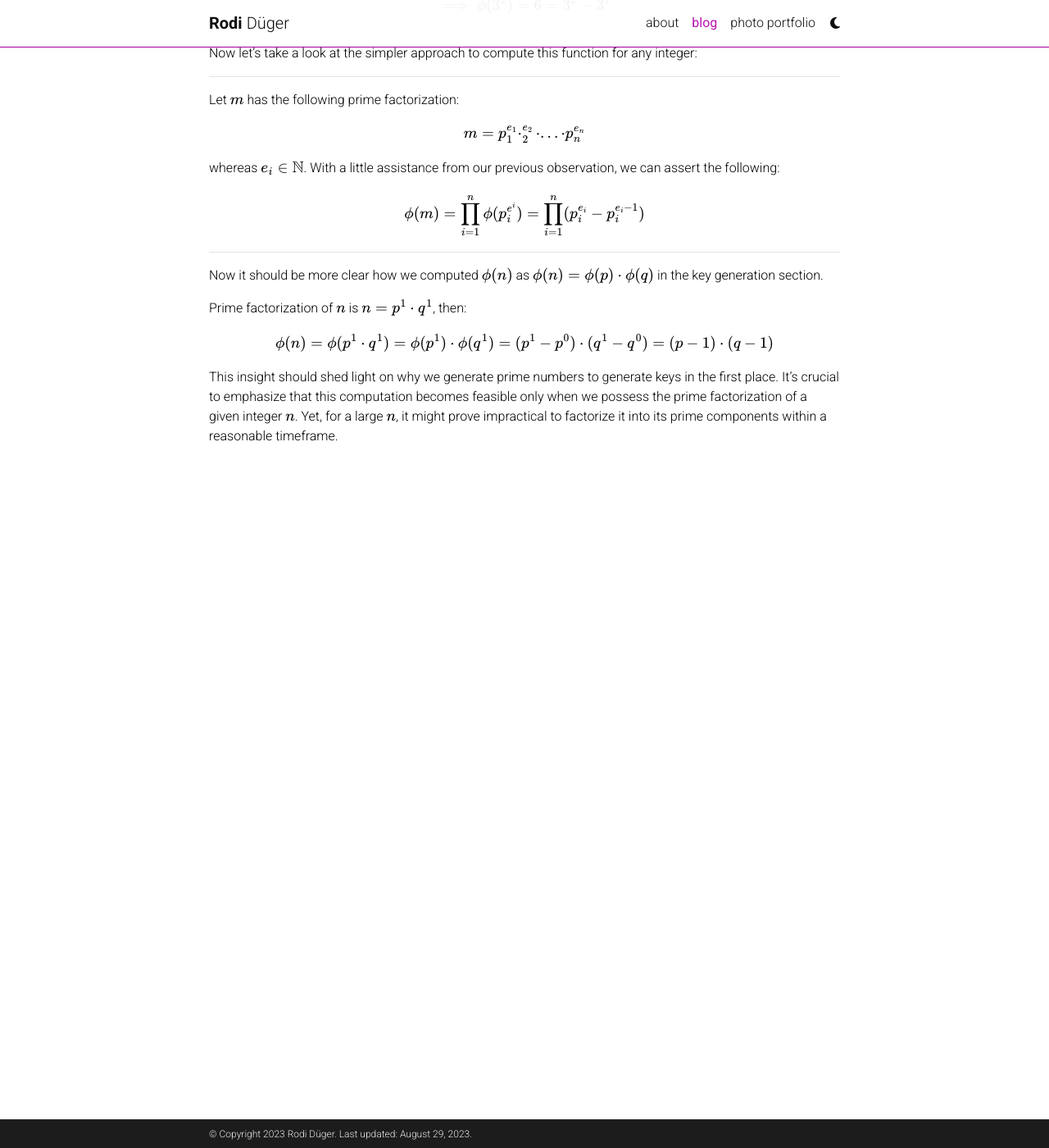
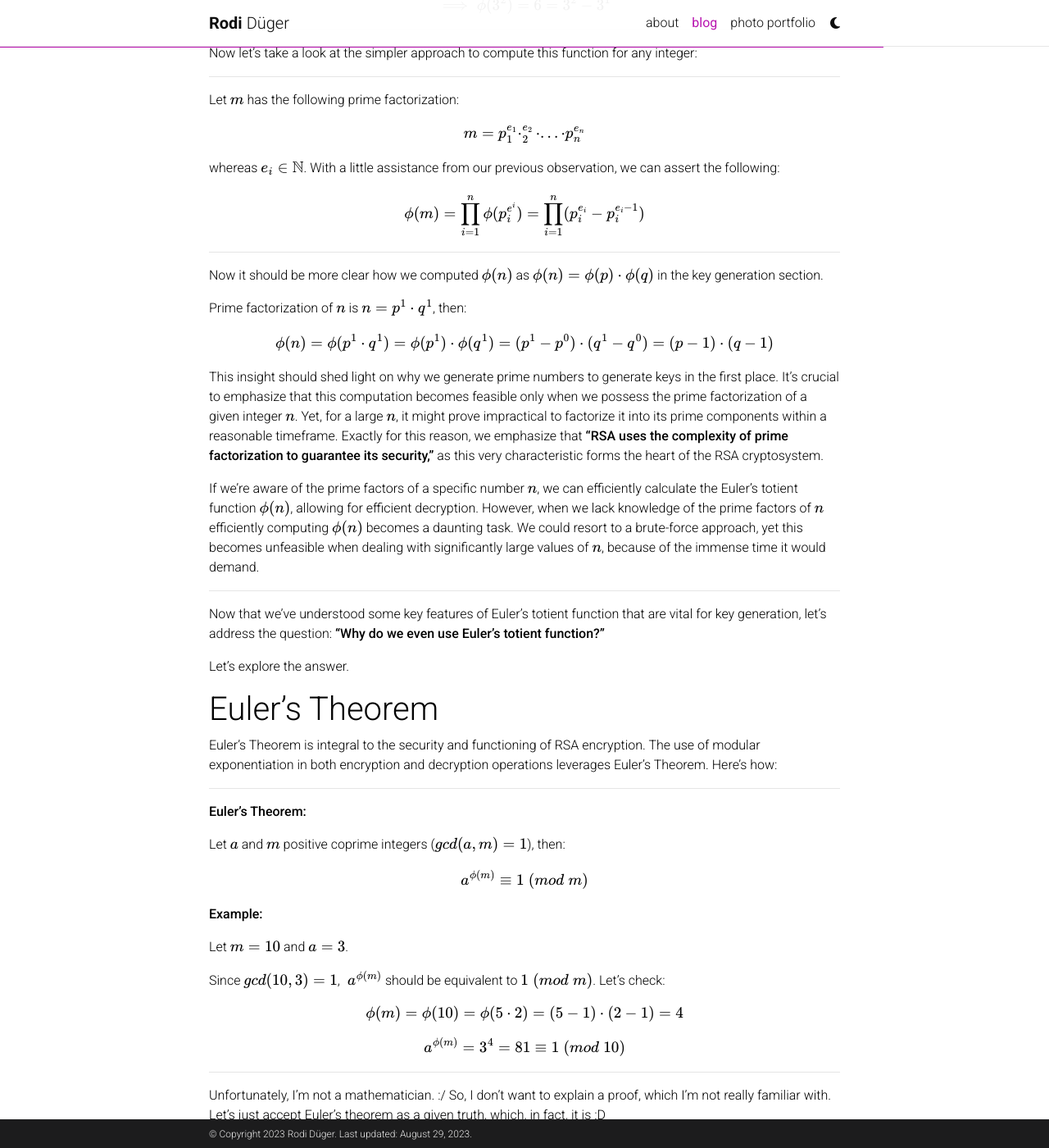
Before and after one commit to mrodiduger/mrodiduger.github.io, a Jekyll site: the page built from _posts/2023-08-27-understanding-rsa.md, in a window 1280 px wide and 1400 px high, scrolled down 3394 px. Shown: the whole window at 82% size. Built offline with Jekyll 4.4.1, drawn with Linux system fonts in a browser that asks for light colours; comment, search, counter and statistics services are not loaded; a style sheet for code colours, icons or effects is not loaded; some of the changed text lies outside the part shown.

Commit message:
blog update

```diff
--- a/_posts/2023-08-27-understanding-rsa.md
+++ b/_posts/2023-08-27-understanding-rsa.md
@@ -175,4 +175,84 @@
 $$\phi(n) = \phi(p^1 \cdot q^1) = \phi(p^1) \cdot \phi(q^1) = (p^1-p^0)\cdot(q^1-q^0) = (p-1)\cdot(q-1)
 $$
 
-This insight should shed light on why we generate prime numbers to generate keys in the first place. It's crucial to emphasize that this computation becomes feasible only when we possess the prime factorization of a given integer $$n$$. Yet, for a large $$n$$, it might prove impractical to factorize it into its prime components within a reasonable timeframe.
+This insight should shed light on why we generate prime numbers to generate keys in the first place. It's crucial to emphasize that this computation becomes feasible only when we possess the prime factorization of a given integer $$n$$. Yet, for a large $$n$$, it might prove impractical to factorize it into its prime components within a reasonable timeframe. Exactly for this reason, we emphasize that **"RSA uses the complexity of prime factorization to guarantee its security,"** as this very characteristic forms the heart of the RSA cryptosystem.
+
+If we're aware of the prime factors of a specific number $$n$$, we can efficiently calculate the Euler's totient function $$\phi(n)$$, allowing for efficient decryption. However, when we lack knowledge of the prime factors of $$n$$ efficiently computing $$\phi(n)$$ becomes a daunting task. We could resort to a brute-force approach, yet this becomes unfeasible when dealing with significantly large values of $$n$$, because of the immense time it would demand.
+
+---
+
+Now that we've understood some key features of Euler's totient function that are vital for key generation, let's address the question: **"Why do we even use Euler's totient function?"**
+
+Let's explore the answer.
+
+# Euler's Theorem
+
+Euler's Theorem is integral to the security and functioning of RSA encryption. The use of modular exponentiation in both encryption and decryption operations leverages Euler's Theorem. Here's how:
+
+---
+**Euler's Theorem:**
+
+
+Let $$a$$ and $$m$$ positive coprime integers ($$gcd(a,m)=1$$), then:
+
+$$
+a^{\phi(m)} \equiv 1 \; (mod \; m)
+$$
+
+**Example:**
+
+Let $$m =10$$ and $$a=3$$.
+
+Since $$ gcd(10,3) = 1 $$,  $$\;a^{\phi(m)}$$ should be equivalent to $$1 \; (mod \; m)$$. Let's check:
+
+$$
+\phi(m) = \phi(10) = \phi(5 \cdot 2) = (5-1) \cdot (2-1) = 4
+$$
+
+$$
+a^{\phi(m)} = 3^4 =81 \equiv 1 \; (mod \; 10)
+$$
+
+---
+
+Unfortunately, I'm not a mathematician. :/ So, I don't want to explain a proof, which I'm not really familiar with. Let's just accept Euler's theorem as a given truth, which, in fact, it is :D
+
+Let's now look at a special case of Euler's Theorem, which is Fermat's Little Theorem !
+
+---
+**Fermat's Little Theorem:**
+
+
+Let $$a$$ be a positive integer and $$p$$ be a prime. Then:
+
+$$
+a^p \equiv a \; (mod \; p)
+$$
+
+$$
+\iff
+$$
+
+$$
+a^{p-1} \equiv 1 \; (mod \; p)
+$$
+
+**Proof**: Fermat's Little Theorem is basically a special case of Euler's theorem, if the modulo is a prime number.
+
+Let $$a$$ be a positive integer and $$p$$ be a prime.
+
+Since $$p$$ is a prime, $$gcd(a,p)=1$$. Using Euler's Theorem:
+
+$$
+a^{\phi(p)} \equiv 1 \; (mod \; p)
+$$
+
+We know that $$\phi(p) = p-1$$, if $$p$$ is a prime.
+
+$$
+\implies a^{p-1} \equiv 1 \; (mod \; p)
+$$
+
+---
+
+Now, we have all the tools we need to prove, that the $$Enc(pk,m)$$ and $$Dec(sk,c)$$ operations of the RSA cryptosystem are inverse of each other.
```
Also changed, not shown: _pages/about.md (+1 -1 lines).
